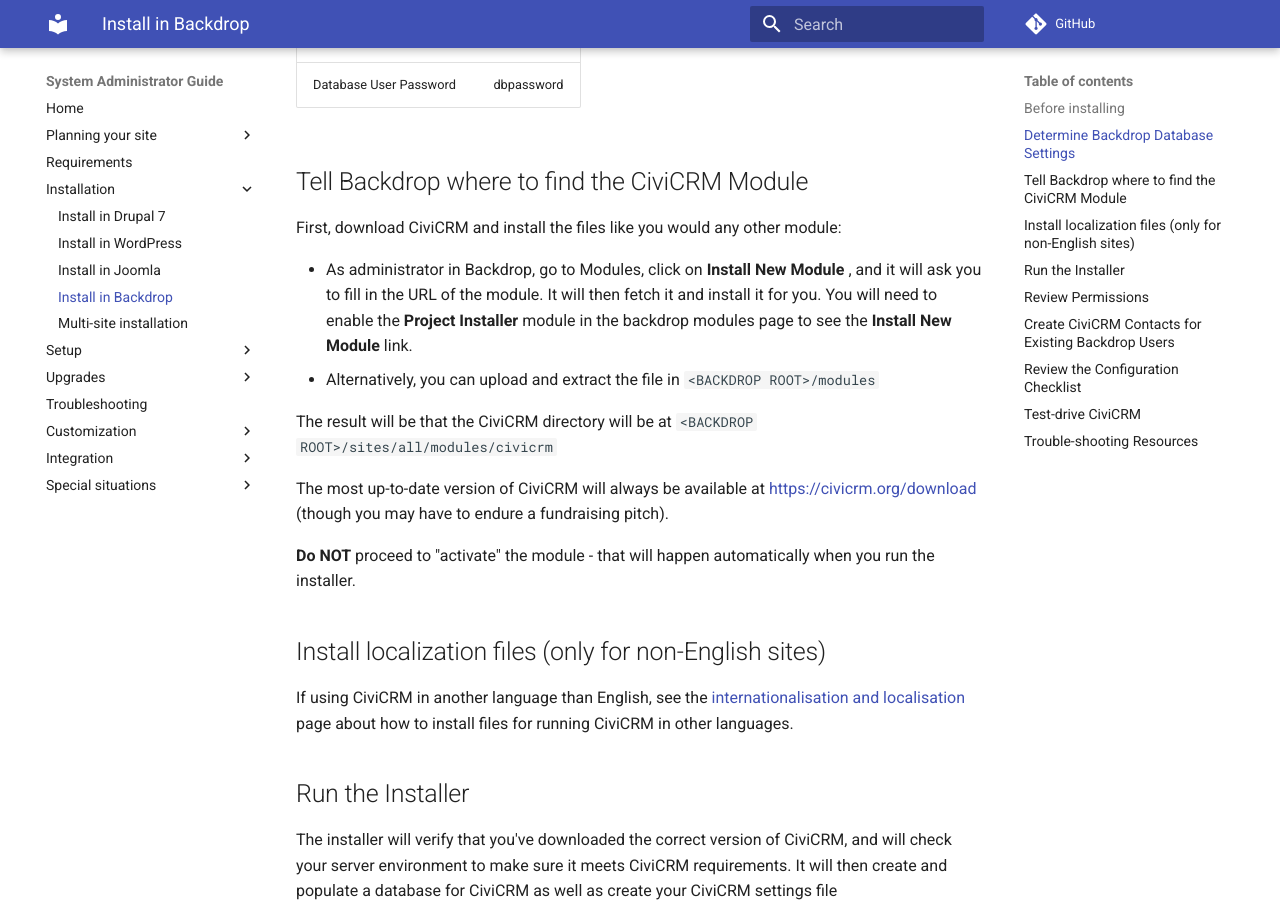
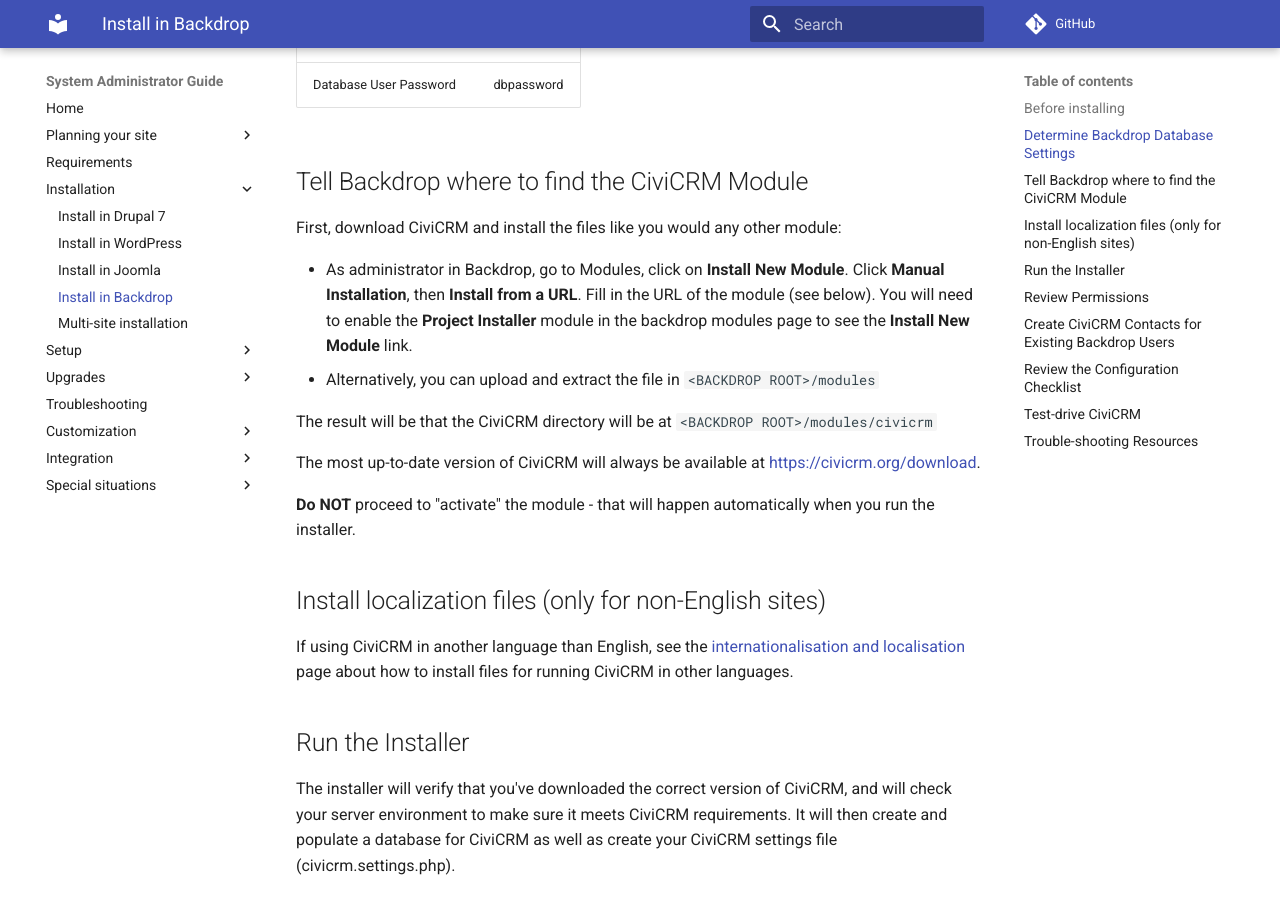
Before and after one commit to civicrm/civicrm-sysadmin-guide, an MkDocs documentation site: the page built from docs/install/backdrop.md, in a window 1280 px wide and 900 px high, scrolled down 903 px. Built offline with MkDocs 1.6.1 and Material for MkDocs 9.7.7, drawn with Linux system fonts in a browser that asks for light colours; comment, search, counter and statistics services are not loaded; old or Windows-style settings are respelled for this version of MkDocs.

Commit message:
Update Backdrop installation instructions to match current Backdrop

```diff
--- a/docs/install/backdrop.md
+++ b/docs/install/backdrop.md
@@ -38,12 +38,12 @@ In the above example:
 
 First, download CiviCRM and install the files like you would any other module:
 
-* As administrator in Backdrop, go to Modules, click on **Install New Module** , and it will ask you to fill in the URL of the module. It will then fetch it and install it for you. You will need to enable the **Project Installer** module in the backdrop modules page to see the **Install New Module** link.
+* As administrator in Backdrop, go to Modules, click on **Install New Module**.  Click **Manual Installation**, then **Install from a URL**.  Fill in the URL of the module (see below). You will need to enable the **Project Installer** module in the backdrop modules page to see the **Install New Module** link.
 * Alternatively, you can upload and extract the file in `<BACKDROP ROOT>/modules`
 
-The result will be that the CiviCRM directory will be at `<BACKDROP ROOT>/sites/all/modules/civicrm`
+The result will be that the CiviCRM directory will be at `<BACKDROP ROOT>/modules/civicrm`
 
-The most up-to-date version of CiviCRM will always be available at [https://civicrm.org/download](https://civicrm.org/download) (though you may have to endure a fundraising pitch).
+The most up-to-date version of CiviCRM will always be available at [https://civicrm.org/download](https://civicrm.org/download).
 
 **Do NOT** proceed to "activate" the module - that will happen automatically when you run the installer.
 
```
